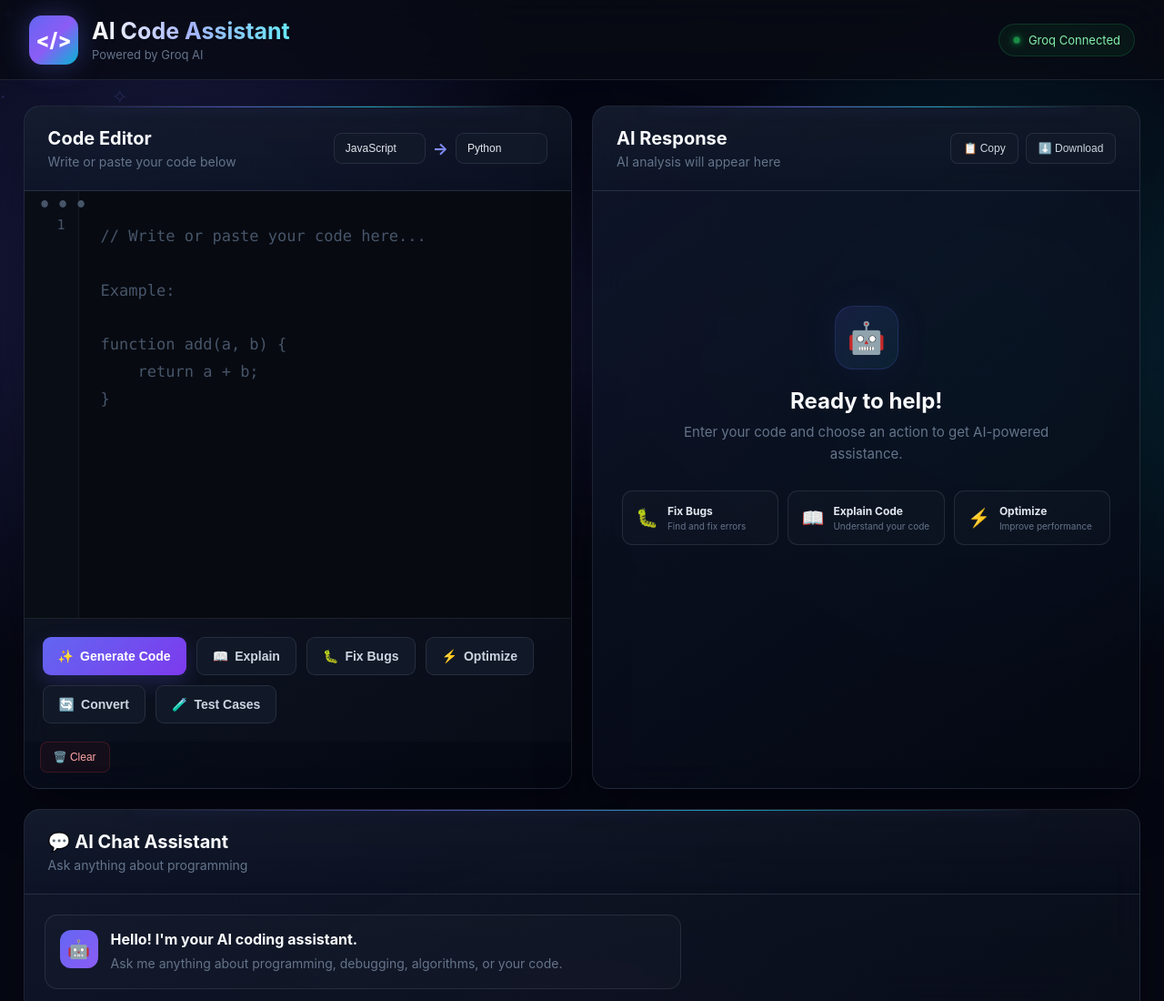
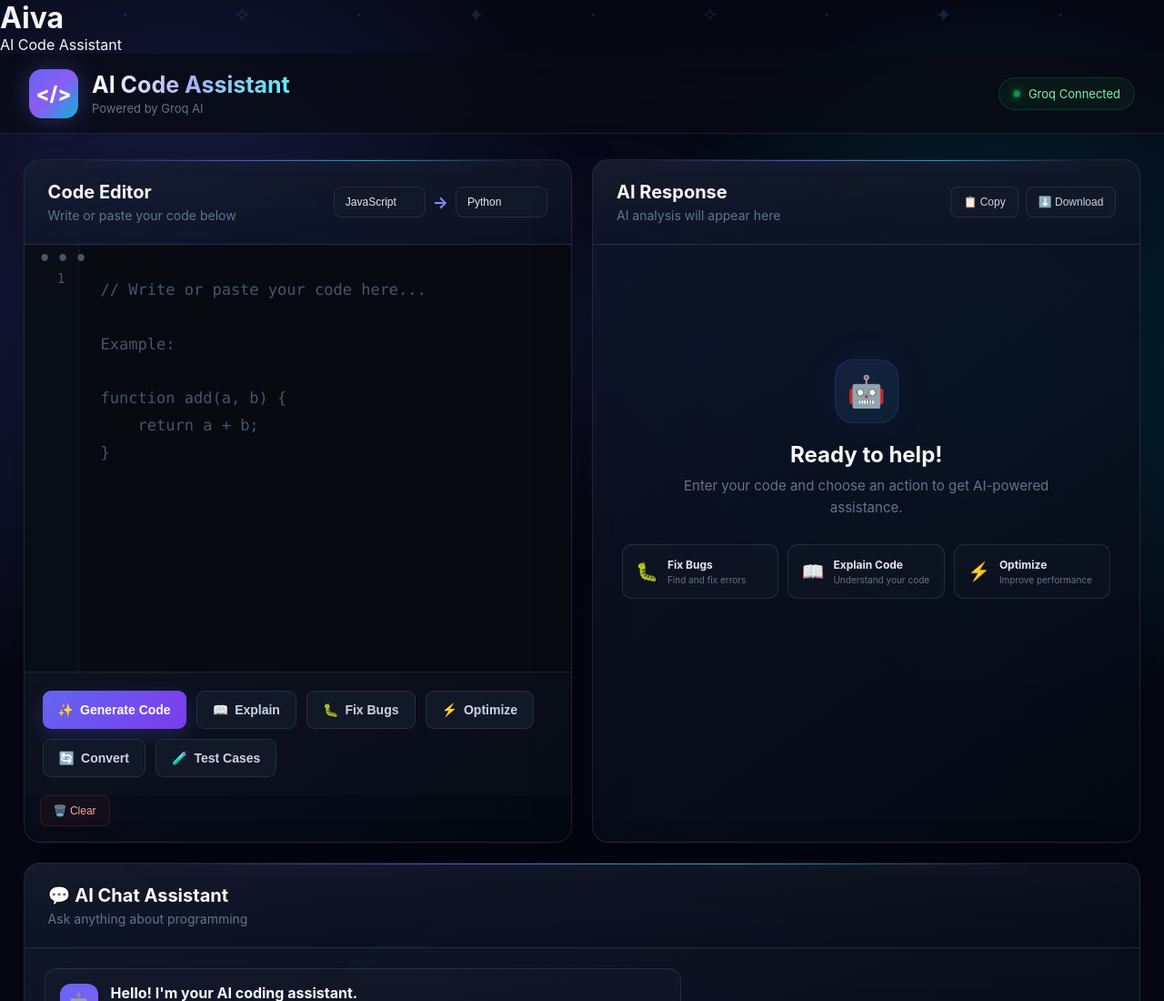
Before and after one commit to ramthakur00y-ship-it/aicodeassistent, a website: page index.html in a window 1280 px wide. Shown: the top 1100 px of the page at 91% size. Drawn offline with nearby package versions, Linux system fonts and the light colour scheme.

Commit message:
Update index.html

```diff
--- a/index.html
+++ b/index.html
@@ -5,7 +5,9 @@
     <meta charset="UTF-8">
     <meta name="viewport" content="width=device-width, initial-scale=1.0">
 
-    <title>AI Code Assistant</title>
+    <!-- <title>AI Code Assistant</title> -->
+    <h1>Aiva</h1>
+<p>AI Code Assistant</p>
 
     <link rel="stylesheet" href="style.css">
 </head>
```
